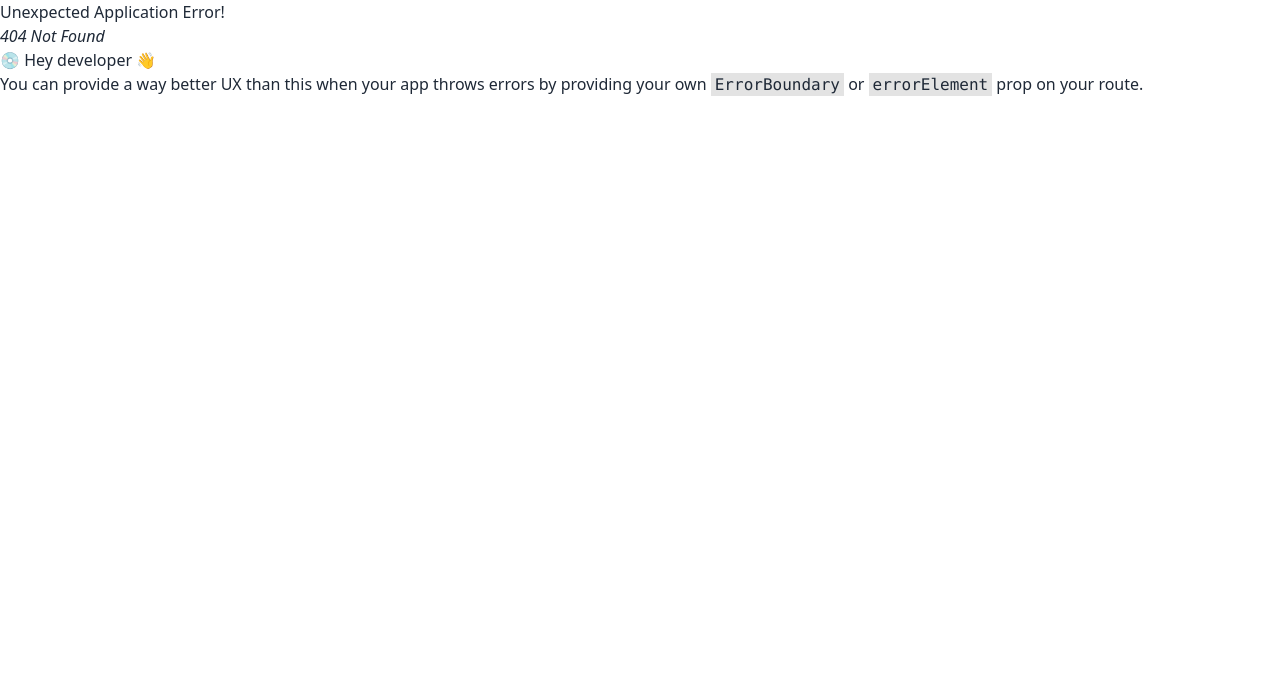
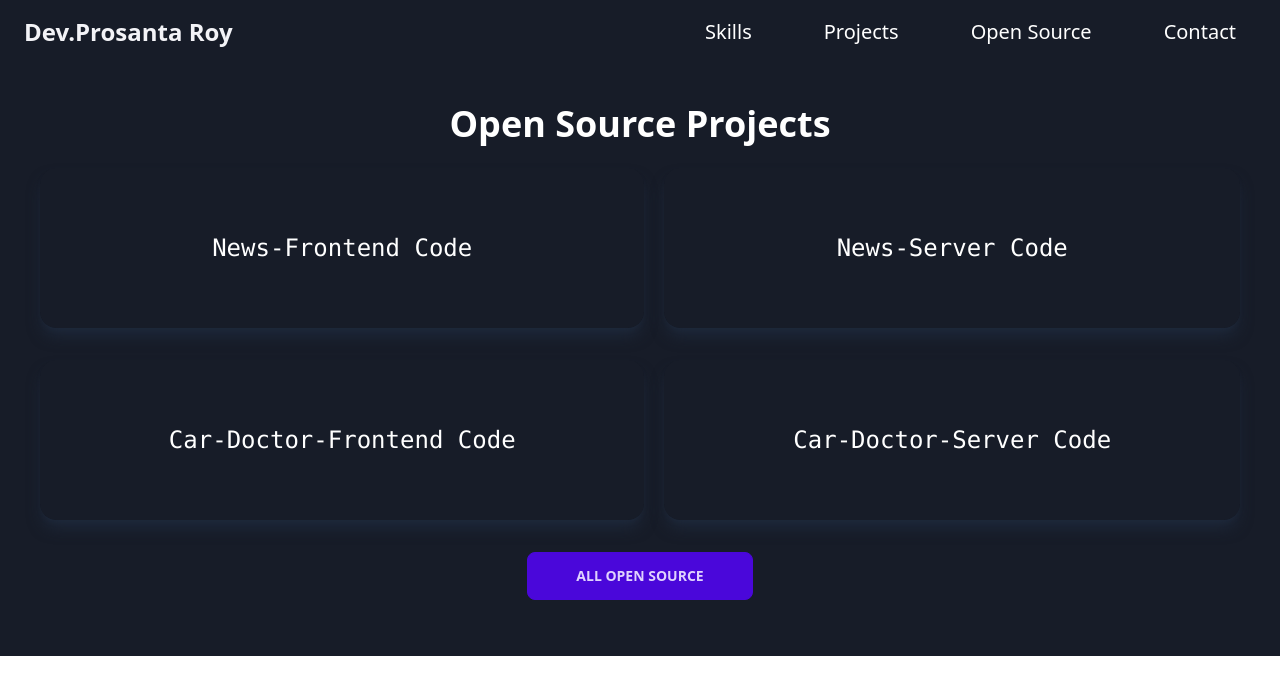
Before and after one commit to Prosantaroy1/PortFolio-site-React, a React (Vite) app: page /opensource in a window 1280 px wide. Before the commit this address had no page. Shown: the top 694 px of the page. Built offline with nearby package versions, Linux system fonts and the light colour scheme.

Commit message:
source page done

```diff
--- /dev/null
+++ b/src/Component/Home/Contactpage/Contactpage.jsx
@@ -0,0 +1,12 @@
+import React from 'react';
+
+const Contactpage = () => {
+    return (
+        <div className='pt-4 pb-8 px-10 flex flex-col text-[#ffff] justify-center items-center'>
+            <h3>Contactpage</h3>
+
+        </div>
+    );
+};
+
+export default Contactpage;
--- a/src/Component/Home/Home/Home.jsx
+++ b/src/Component/Home/Home/Home.jsx
@@ -4,6 +4,8 @@ import Skill from "../SkillSector/Skill";
 import SkillParsen from "../SkillParsen/SkillParsen";
 import Education from "../Educationpage/Education";
 import Projectpage from "../ProjectPage/Projectpage";
+import OpenSourcePage from "../OpenSourcePage/OpenSourcePage";
+import Contactpage from "../Contactpage/Contactpage";
 
 const Home = () => {
   return (
@@ -17,6 +19,10 @@ const Home = () => {
         <Education/>
         {/*Projects page section */}
         <Projectpage/>
+        {/*Open Sourse page section */}
+        <OpenSourcePage/>
+        {/*Contact page section */}
+        <Contactpage/>
     </div>
   );
 };
--- /dev/null
+++ b/src/Component/Home/OpenSourcePage/OpenSourcePage.jsx
@@ -0,0 +1,60 @@
+import React from "react";
+import { Link } from "react-router-dom";
+
+const OpenSourcePage = () => {
+  return (
+    <div className="pt-10 px-10 pb-6">
+      <h3 className="text-4xl text-[#ffff] font-bold text-center pb-6">
+        Open Source Projects
+      </h3>
+      <div className="flex flex-col w-full text-[#ffff] lg:flex-row gap-5">
+        <div className="grid flex-grow h-40 card shadow-lg  shadow-slate-800 hover:bg-lime-500 rounded-box place-items-center">
+          <Link
+            to="https://github.com/Prosantaroy1/The-Dragon-News-Project"
+            target="_blank"
+            className="text-2xl font-mono"
+          >
+            News-Frontend Code
+          </Link>
+        </div>
+        <div className="grid flex-grow h-40 card shadow-lg  shadow-slate-800 hover:bg-lime-500 rounded-box place-items-center">
+          <Link
+            to="https://github.com/Prosantaroy1/News-dragon-server"
+            target="_blank"
+            className="text-2xl font-mono"
+          >
+            News-Server Code
+          </Link>
+        </div>
+      </div>
+      {/*part-2  */}
+      <div className="flex pt-8 flex-col w-full text-[#ffff] lg:flex-row gap-5">
+        <div className="grid flex-grow h-40 card shadow-lg  shadow-slate-800 hover:bg-lime-500 rounded-box place-items-center">
+          <Link
+            to="https://github.com/Prosantaroy1/car-doctor-client"
+            target="_blank"
+            className="text-2xl font-mono"
+          >
+            Car-Doctor-Frontend Code
+          </Link>
+        </div>
+        <div className="grid flex-grow h-40 card shadow-lg   shadow-slate-800 hover:bg-lime-500 rounded-box place-items-center">
+          <Link
+            to="https://github.com/Prosantaroy1/car-doctor-server"
+            target="_blank"
+            className="text-2xl font-mono"
+          >
+            Car-Doctor-Server Code
+          </Link>
+        </div>
+      </div>
+      <div className="flex justify-center pt-8 pb-8">
+          <Link to='https://github.com/Prosantaroy1?tab=repositories' target="_blank">
+              <button className="btn btn-active px-12  btn-primary">All Open Source</button>
+          </Link>
+      </div>
+    </div>
+  );
+};
+
+export default OpenSourcePage;
--- a/src/Component/Home/ProjectPage/Projectpage.jsx
+++ b/src/Component/Home/ProjectPage/Projectpage.jsx
@@ -2,6 +2,7 @@ import React from "react";
 import project1 from '../../../../public/project1.png'
 import project2 from '../../../../public/project2.png'
 import { Link } from "react-router-dom";
+import project3 from '../../../../public/download (3).jpg'
 
 const Projectpage = () => {
   return (
@@ -10,7 +11,7 @@ const Projectpage = () => {
       <p className="">
         SOME STARTUPS AND COMPANIES THAT I HELPED TO CREATE THEIR TECH
       </p>
-      <div className="pt-8 flex items-center flex-wrap justify-center gap-5">
+      <div className="pt-8 flex items-center flex-wrap justify-center lg:justify-normal gap-5">
         {/*
             emazone site  section
         */}
@@ -74,6 +75,27 @@ const Projectpage = () => {
             </div>
           </div>
         </div>
+        {/*
+            html css js  section
+        */}
+        <div className="card h-[450px] w-96 space-y-6 text-[white] bg-[#171c28] shadow-xl shadow-slate-500 hover:shadow-slate-200 border-2 border-zinc-200">
+          <figure className="px-10 pt-10">
+            <img
+              src={project3}
+              alt="Shoes"
+              className="rounded-xl"
+            />
+          </figure>
+          <div className="card-body items-center  text-center">
+            <h2 className="card-title text-2xl font-bold">Html css javascript React website </h2>
+            <p className="font-semibold">I have create this site for my practice</p>
+            <div className="card-actions">
+                <Link to='https://astonishing-dodol-79b42e.netlify.app/#' target="_black">
+                   <button className="btn btn-primary">Live Demo</button>
+                </Link>
+            </div>
+          </div>
+        </div>
       </div>
     </div>
   );
--- a/src/routers/router.jsx
+++ b/src/routers/router.jsx
@@ -3,6 +3,7 @@ import Main from "../layout/Main/Main";
 import Home from "../Component/Home/Home/Home";
 import Skill from "../Component/Home/SkillSector/Skill";
 import Projectpage from "../Component/Home/ProjectPage/Projectpage";
+import OpenSourcePage from "../Component/Home/OpenSourcePage/OpenSourcePage";
 
 const router = createBrowserRouter([
     {
@@ -20,6 +21,10 @@ const router = createBrowserRouter([
         {
           path: 'project',
           element: <Projectpage/>
+        },
+        {
+          path: 'opensource',
+          element: <OpenSourcePage/>
         }
       ]
     },
```
Also changed, not shown: public/download (2).jpg (added), public/download (3).jpg (added).
